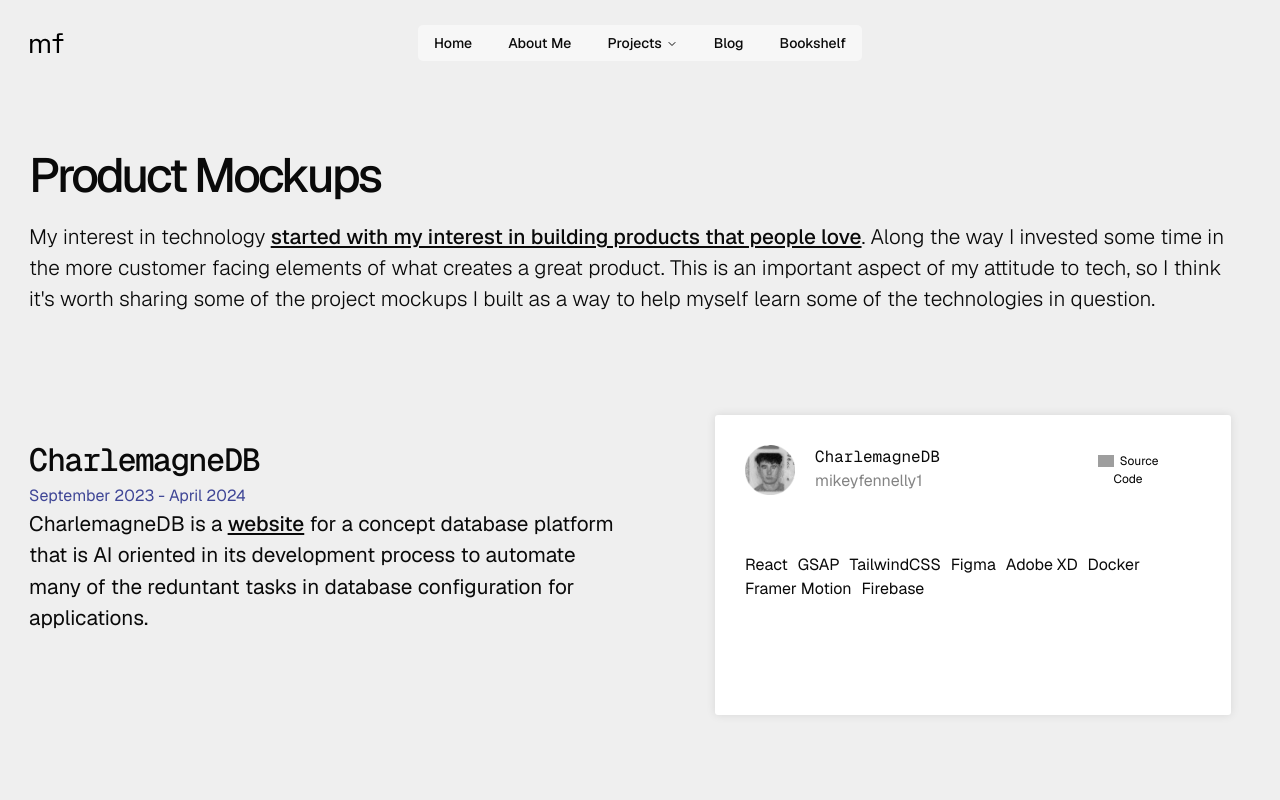
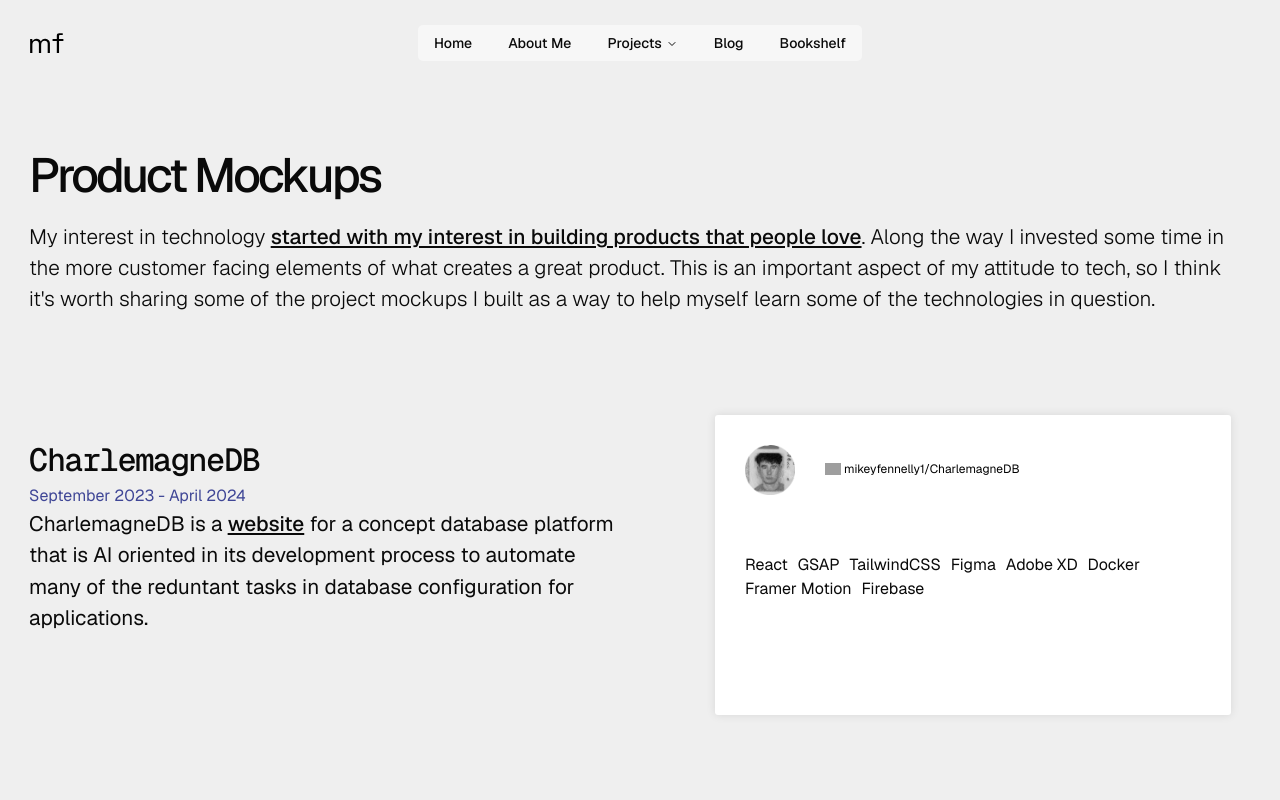
Before and after one commit to mikeyfennelly1/mfennelly.dev, a Next.js app: page /product in a window 1280 px wide. Shown: the top 800 px of the page. Built offline with nearby package versions, Linux system fonts and the light colour scheme; grey boxes are pictures that could not be loaded.

Commit message:
simplifiy source code link

```diff
--- a/src/components/github-repo-component/GithubRepo.tsx
+++ b/src/components/github-repo-component/GithubRepo.tsx
@@ -21,12 +21,8 @@ const Repo = ({ repoName, description, technologies, topics, repoURL }: RepoInte
                     <div className={"top-card"}>
                         <img className={"repo-owner-avatar"} src='/profile-photo.png' alt=""/>
                         <div className={"repo-title-owner-container"}>
-                            <h6 className={`repo-title ${GeistMono.className}` }>{repoName}</h6>
-                            <h6 className={"repo-owner"}>{mikeyFennelly1}</h6>
-                        </div>
-                        <div className={"repo-project-source-code-container"}>
                             <Link href={repoURL} target={"_blank"}>
-                                <button className={"repo-project-source-code-button"}><img src="/github-mark.svg" width="16" style={{display: "inline", marginRight: "3px"}}/> Source Code</button>
+                                <button className={"repo-project-source-code-button"}><img src="/github-mark.svg" width="16" style={{display: "inline", marginRight: "3px"}}/>mikeyfennelly1/{repoName}</button>
                             </Link>
                         </div>
                     </div>
--- a/src/components/github-repo-component/github-repo.css
+++ b/src/components/github-repo-component/github-repo.css
@@ -116,7 +116,7 @@ h6 .skeleton {
     cursor: pointer;
     background-color: #ffffff;
     color: black;
-    padding: 5px 10px;
+    padding: 15px 10px;
     border-radius: 100px;
     font-size: 0.75rem;
 }
```
